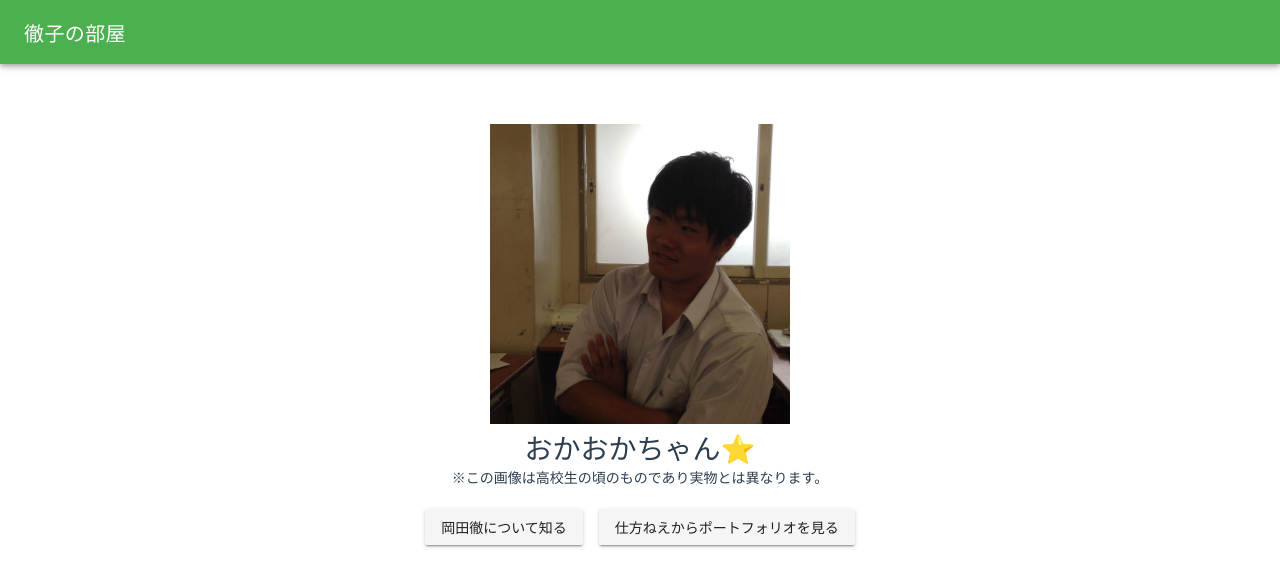
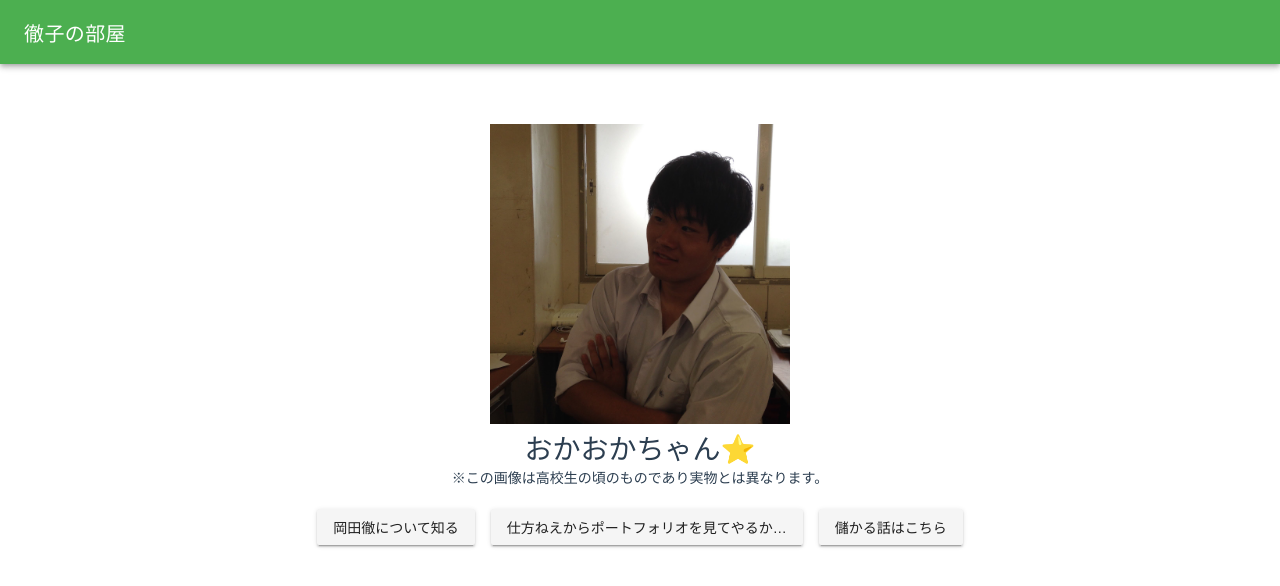
Before and after one commit to okaokaokaoka/p-vue, a Vue app: page / in a window 1280 px wide. Shown: the top 586 px of the page. Built offline with nearby package versions, Linux system fonts and the light colour scheme.

Commit message:
Add new btn

```diff
--- a/src/components/HelloWorld.vue
+++ b/src/components/HelloWorld.vue
@@ -7,8 +7,9 @@
       <v-btn>岡田徹について知る</v-btn>
     </router-link>
     <router-link to="/portfolio">
-      <v-btn>仕方ねえからポートフォリオを見る</v-btn>
+      <v-btn>仕方ねえからポートフォリオを見てやるか…</v-btn>
     </router-link>
+    <v-btn>儲かる話はこちら</v-btn>
   </div>
 </template>
 
```
